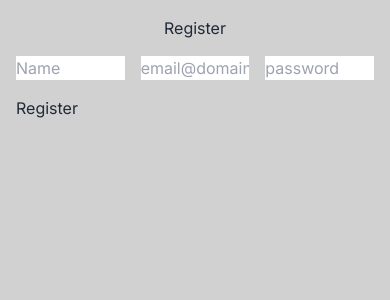
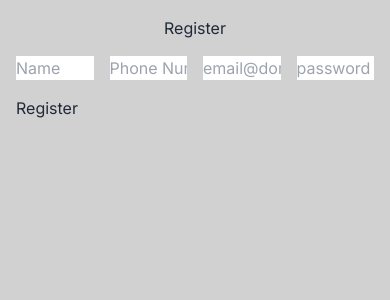
Before and after one commit to rezarinaldi/dynahunt, a Next.js app: page /register in a window 390 px wide. Shown: the top 300 px of the page. Built offline with nearby package versions, Linux system fonts and the light colour scheme.

Commit message:
feat: add field phone_number

```diff
--- a/src/app/api/v1/auth/register/route.js
+++ b/src/app/api/v1/auth/register/route.js
@@ -4,10 +4,10 @@ import bcrypt from "bcrypt";
 import prisma from "@/prisma/utils";
 
 export async function POST(req) {
-  const { name, email, password } = await req.json();
+  const { name, email, password, phone_number } = await req.json();
 
   try {
-    const userExist = await prisma.user.findFirst({
+    const userExist = await prisma.user.findUnique({
       where: {
         email: email,
       },
@@ -23,6 +23,7 @@ export async function POST(req) {
       data: {
         name,
         email,
+        phone_number,
         password: hashedPassword,
       },
     });
--- a/src/components/auth/register.jsx
+++ b/src/components/auth/register.jsx
@@ -4,6 +4,7 @@ import React, { useState } from "react";
 export const Register = () => {
   const [registerData, setRegisterData] = useState({
     nama: "",
+    phone_number: "",
     email: "",
     password: "",
   });
@@ -34,8 +35,13 @@ export const Register = () => {
       <div className="text-center">
         <h1>Register</h1>
       </div>
-      <div className="grid grid-cols-3 gap-4">
+      <div className="grid grid-cols-4 gap-4">
         <input name="name" placeholder="Name" onChange={handleInputEvent} />
+        <input
+          name="phone_number"
+          placeholder="Phone Number"
+          onChange={handleInputEvent}
+        />
         <input
           name="email"
           placeholder="email@domain.com"
```
Also changed, not shown: 1 other file (tests, documents, lock files or other folders).
